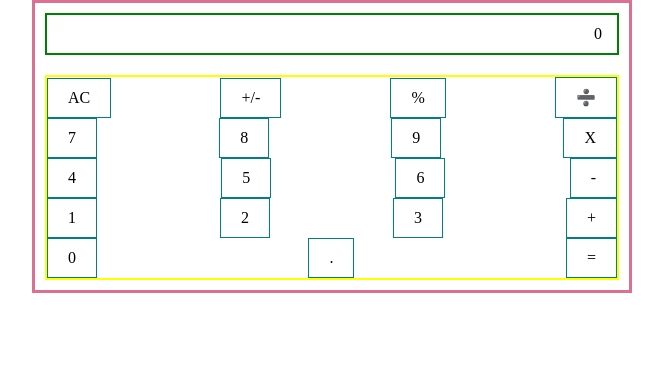
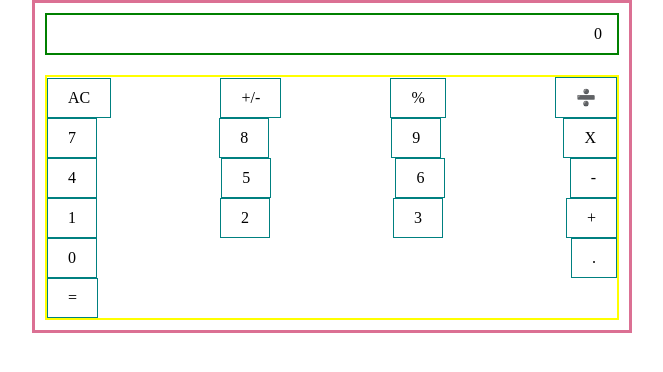
Before and after one commit to amita-roy/Calculator, a React (Create React App) app: page / in a window 1280 px wide. Shown: the top 372 px of the page, without its empty margins (308-971 px from the left). Built offline with nearby package versions, Linux system fonts and the light colour scheme.

Commit message:
Add renderButton through iteration

```diff
--- a/src/components/app/App.js
+++ b/src/components/app/App.js
@@ -1,6 +1,7 @@
 import React, { Component } from 'react';
 import ButtonPanel from '../buttonPanel/ButtonPanel';
 import Display from '../display/Display';
+// import calculate from '../../logic/calculate';
 
 import './App.css';
 
@@ -11,12 +12,16 @@ class App extends Component {
     this.state = { calculation: 0 };
   }
 
+  handleInput = data => {
+    console.log(data);
+  }
+
   render() {
     const { calculation } = this.state;
     return (
       <div className="app">
         <Display result={calculation} />
-        <ButtonPanel />
+        <ButtonPanel handleInput={this.handleInput} />
       </div>
     );
   }
--- a/src/components/buttonPanel/ButtonPanel.js
+++ b/src/components/buttonPanel/ButtonPanel.js
@@ -1,40 +1,58 @@
-import React from 'react';
+import PropTypes from 'prop-types';
+import React, { Component } from 'react';
 import Button from '../button/Button';
 
 import './ButtonPanel.css';
 
-const ButtonPanel = () => (
-  <div className="btn-panel">
-    <div className="row">
-      <Button name="AC" />
-      <Button name="+/-" />
-      <Button name="%" />
-      <Button name="➗" />
-    </div>
-    <div className="row">
-      <Button name="7" />
-      <Button name="8" />
-      <Button name="9" />
-      <Button name="X" />
-    </div>
-    <div className="row">
-      <Button name="4" />
-      <Button name="5" />
-      <Button name="6" />
-      <Button name="-" />
-    </div>
-    <div className="row">
-      <Button name="1" />
-      <Button name="2" />
-      <Button name="3" />
-      <Button name="+" />
-    </div>
-    <div className="row">
-      <Button name="0" />
-      <Button name="." />
-      <Button name="=" />
-    </div>
-  </div>
-);
+const BUTTONGROUP = {
+  group1: ['AC', '+/-', '%', '➗'],
+  group2: ['7', '8', '9', 'X'],
+  group3: ['4', '5', '6', '-'],
+  group4: ['1', '2', '3', '+'],
+  group5: ['0', '.'],
+};
+
+class ButtonPanel extends Component {
+  constructor(props) {
+    super(props);
+
+    this.state = { name: null };
+  }
+
+  handleClick = name => {
+    this.setState({ name });
+  };
+
+  handleInput = () => {
+    const { handleInput } = this.props;
+    const { name } = this.state;
+    handleInput(name);
+  };
+
+  renderButtons = group => group.map(item => (
+    <Button key={item} name={item} handleClick={this.handleClick} />
+  ));
+
+  render() {
+    const {
+      group1, group2, group3, group4, group5,
+    } = BUTTONGROUP;
+
+    return (
+      <div className="btn-panel">
+        <div className="row">{this.renderButtons(group1)}</div>
+        <div className="row">{this.renderButtons(group2)}</div>
+        <div className="row">{this.renderButtons(group3)}</div>
+        <div className="row">{this.renderButtons(group4)}</div>
+        <div className="row">{this.renderButtons(group5)}</div>
+        <div className="row">
+          <Button name="=" handleClick={this.handleClick} />
+        </div>
+      </div>
+    );
+  }
+}
+
+ButtonPanel.propTypes = { handleInput: PropTypes.func.isRequired };
 
 export default ButtonPanel;
```
